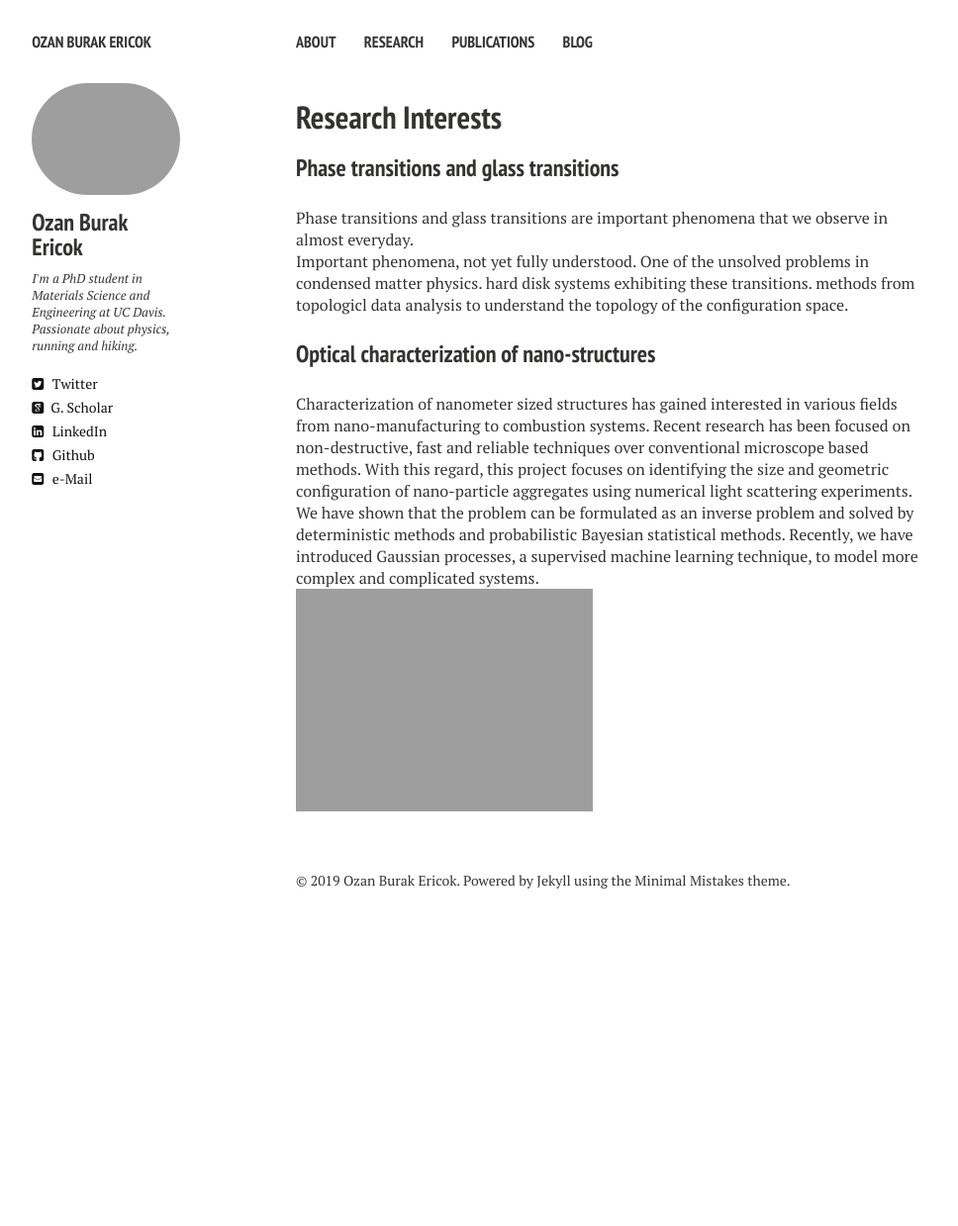
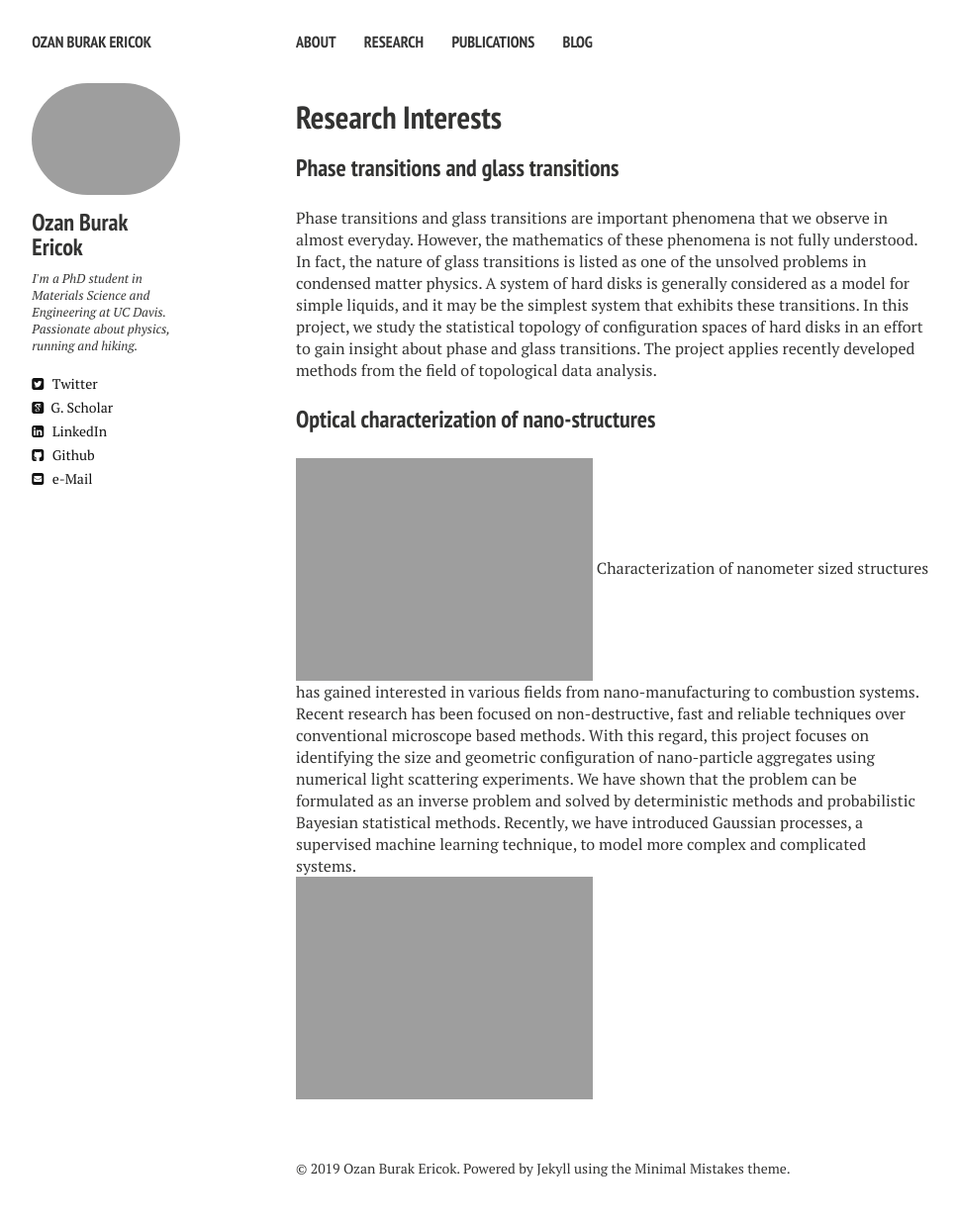
Before and after one commit to tsaatucdavis/tsaatucdavis.github.io, a Jekyll site: the page built from research.md, in a window 1280 px wide. Shown: the whole page at 99% size, without its empty margins (21-989 px from the left). Built offline with Jekyll 4.4.1, drawn with Linux system fonts in a browser that asks for light colours; nearby versions of some CDN libraries; before the commit the page ends 948 px from its top, so only the background shows below that.

Commit message:
Update research.md

```diff
--- a/research.md
+++ b/research.md
@@ -7,14 +7,10 @@ modified: 12-25-2019
 comments: false
 ---
 ### Phase transitions and glass transitions
-Phase transitions and glass transitions are important phenomena that we observe in almost everyday.
-
-Important phenomena, not yet fully understood. One of the unsolved problems in condensed matter physics. hard disk systems exhibiting these transitions. methods from topologicl data analysis to understand the topology of the configuration space.
+Phase transitions and glass transitions are important phenomena that we observe in almost everyday. However, the mathematics of these phenomena is not fully understood. In fact, the nature of glass transitions is listed as one of the unsolved problems in condensed matter physics. A system of hard disks is generally considered as a model for simple liquids, and it may be the simplest system that exhibits these transitions. In this project, we study the statistical topology of configuration spaces of hard disks in an effort to gain insight about phase and glass transitions. The project applies recently developed methods from the field of topological data analysis.
 
 
 ### Optical characterization of nano-structures
+<img src="{{ site.github.url }}/images/research/optical_characterization.png" height="300" width="300">
 Characterization of nanometer sized structures has gained interested in various fields from nano-manufacturing to combustion systems. Recent research has been focused on non-destructive, fast and reliable techniques over conventional microscope based methods. With this regard, this project focuses on identifying the size and geometric configuration of nano-particle aggregates using numerical light scattering experiments. We have shown that the problem can be formulated as an inverse problem and solved by deterministic methods and probabilistic Bayesian statistical methods. Recently, we have introduced Gaussian processes, a supervised machine learning technique, to model more complex and complicated systems.
-
-
-
-<img src="{{ site.github.url }}/images/deep_learning.png" height="300" width="300">
+<img src="{{ site.github.url }}/images/research/optical_characterization.png" height="300" width="300">
```
